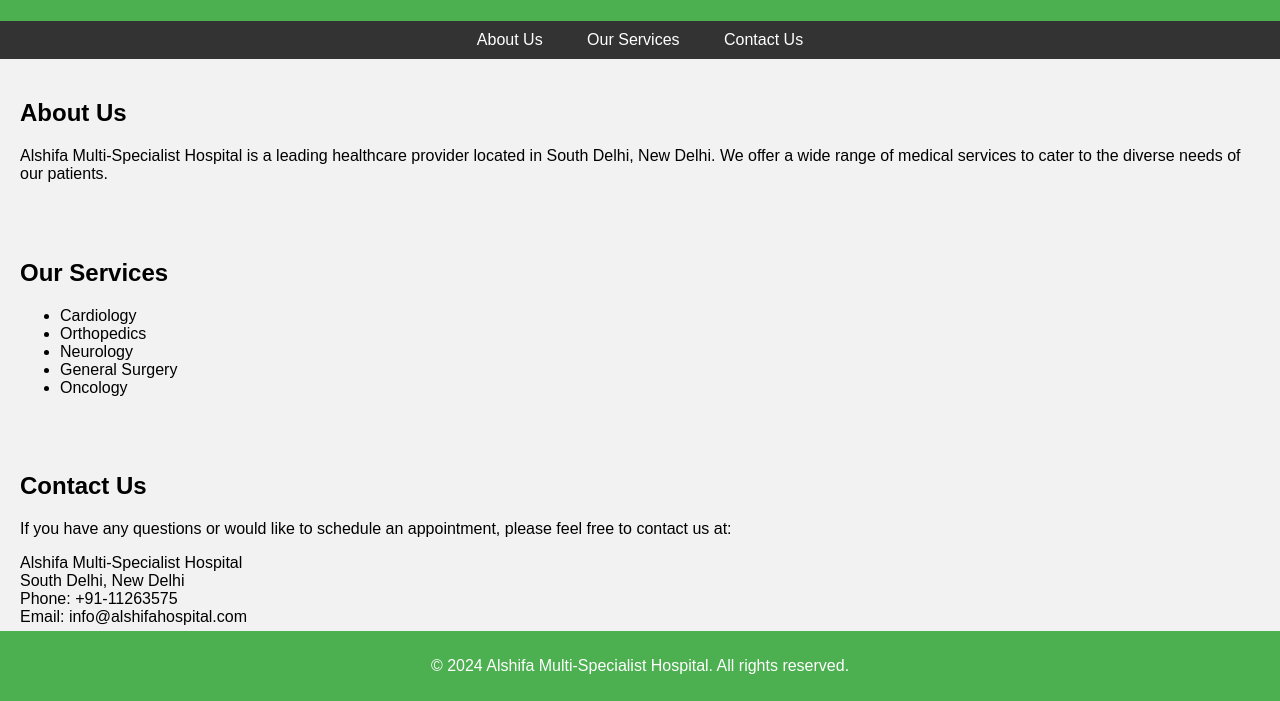
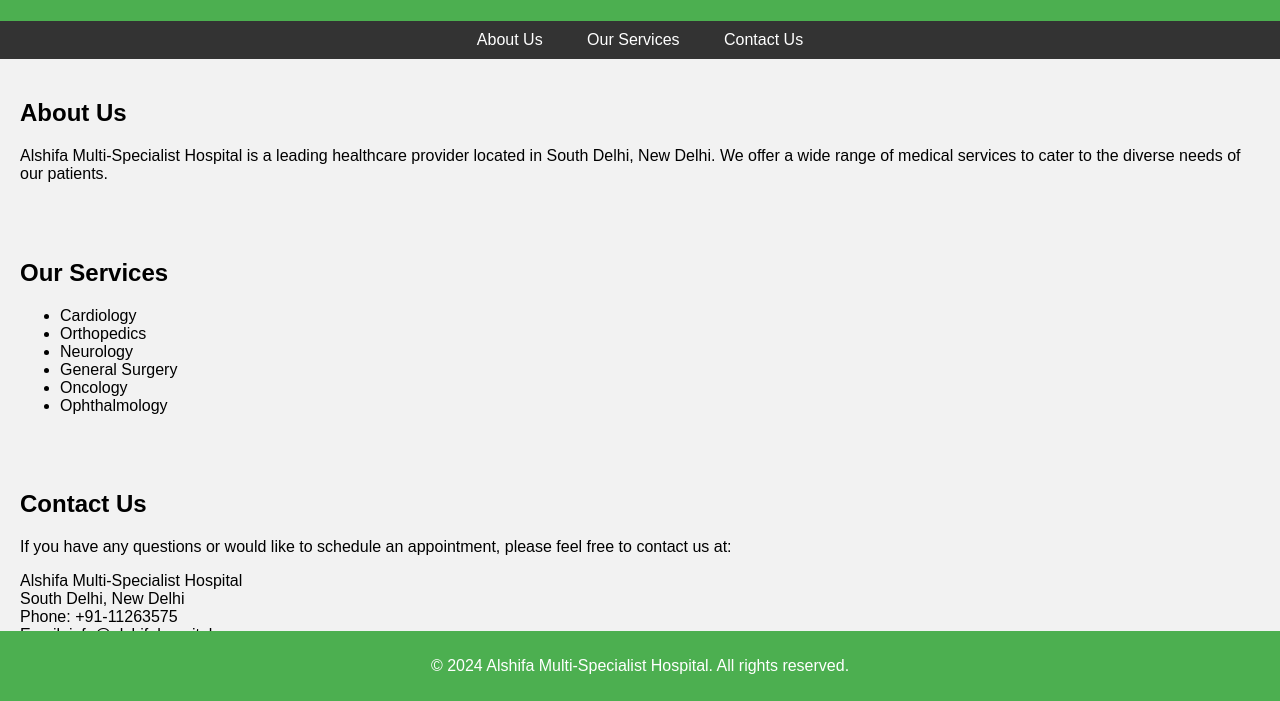
Before and after one commit to bob456456/ProjectHealthcare, a plain HTML site: page index.html in a window 1280 px wide. Shown: the part 99-800 px from the top of the page. Drawn offline with Linux system fonts and the light colour scheme.

Commit message:
Added Depart

```diff
--- a/index.html
+++ b/index.html
@@ -64,6 +64,7 @@
             <li>Neurology</li>
             <li>General Surgery</li>
             <li>Oncology</li>
+            <li>Ophthalmology</li>
             <!-- Add more services as needed -->
         </ul>
     </section>
```
